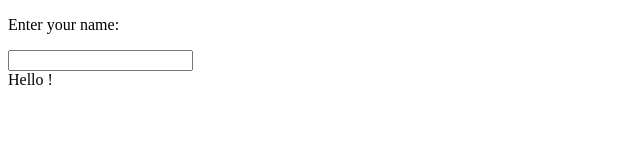
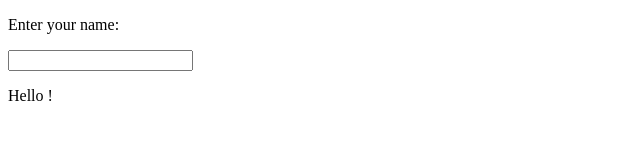
Before and after one commit to acciojob/personal-greeting-Nihal00, a React app: page / in a window 1280 px wide. Shown: the top 161 px of the page, without its empty margins (0-640 px from the left). Built offline with nearby package versions, Linux system fonts and the light colour scheme.

Commit message:
submitting code-Mon Jul 10 2023 23:50:29 GMT+0530 (India Standard Time)

```diff
--- a/src/components/App.js
+++ b/src/components/App.js
@@ -14,7 +14,7 @@ const App = () => {
         {/* Do not remove the main div */}
         <p>Enter your name:</p>
         <input onInput={handleDataChange}/>
-        <div>Hello {data}!</div>
+        <p>Hello {data}!</p>
     </div>
   )
 }
```
